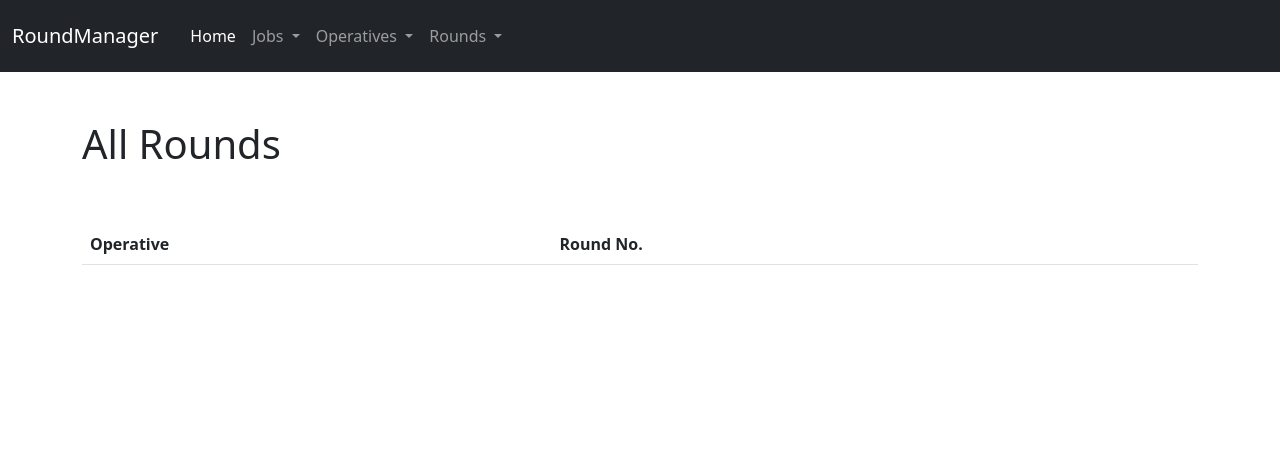
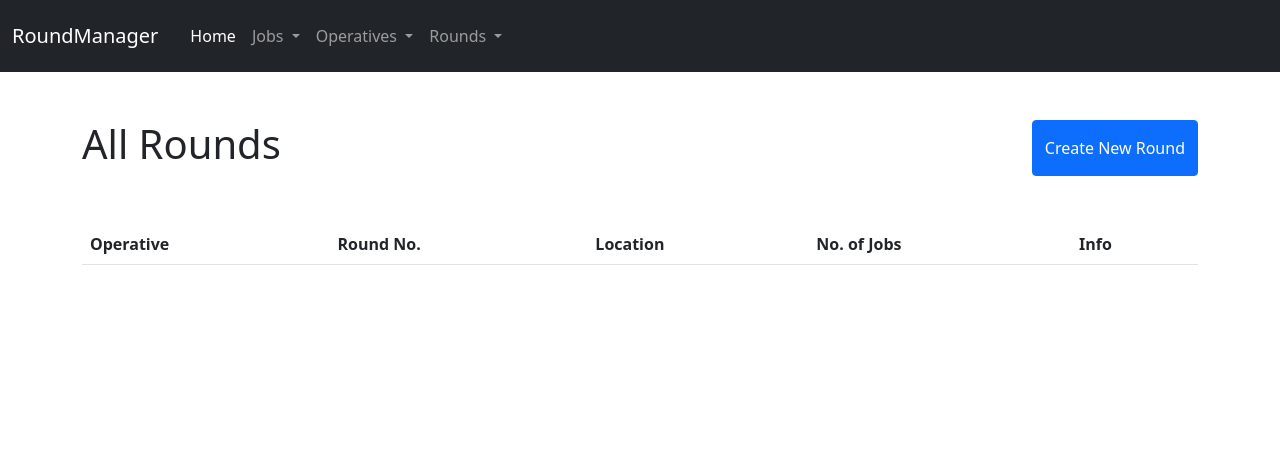
Before and after one commit to Mr-Dean/Round-Manager, a Node server app: page /rounds in a window 1280 px wide. Shown: the top 452 px of the page. Run offline with Node 20, Linux system fonts and the light colour scheme; data that the repository does not hold is empty; some libraries are stand-ins or nearby versions.

Commit message:
organise data for round show and round index, table striped styling added

```diff
--- a/models/jobs.js
+++ b/models/jobs.js
@@ -2,6 +2,7 @@ const mongoose = require('mongoose');
 const { Schema } = mongoose;
 
 const JobSchema = new Schema({
+    location: String,
     roundNumber: Number,
     ref: String,
     name: String,
--- a/schemas.js
+++ b/schemas.js
@@ -2,6 +2,7 @@ const Joi = require('joi');
 
 module.exports.jobSchema = Joi.object({
     job: Joi.object({
+        location: Joi.string().required(),
         roundNumber: Joi.number().required(),
         ref: Joi.string().required(),
         name: Joi.string().required(),
--- a/views/jobs/index.ejs
+++ b/views/jobs/index.ejs
@@ -4,10 +4,11 @@
     <a class="btn btn-primary d-flex align-items-center" href="/jobs/newjob">Add Job</a>
     </div>
     <div class="table-responsive">
-    <table class="table">
+    <table class="table table-striped">
         <thead>
         <tr>
             <th>Round</th>
+            <th>Location</th>
             <th>Ref.</th>
             <th>Name</th>
             <th>Address</th>
@@ -23,6 +24,9 @@
             <tr>
                 <td>
                     <%= job.roundNumber %>
+                </td>
+                <td>
+                    <%= job.location %>
                 </td>
                 <td>
                     <%= job.ref %>
--- a/views/operatives/details.ejs
+++ b/views/operatives/details.ejs
@@ -10,7 +10,6 @@
         <tr>
             <th scope="col">Name</th>
             <th scope="col">Number</th>
-            <th scope="col">Tools</th>
         </tr>
     </thead>
         <tr>
--- a/views/operatives/index.ejs
+++ b/views/operatives/index.ejs
@@ -6,7 +6,7 @@
     <a class="btn btn-primary d-flex align-items-center" href="/operatives/new">Add Operative</a>
     </div>
     <div class="table-responsive col-6 offset-3">
-    <table class="table text-center">
+    <table class="table table-striped text-center">
         <thead>
         <tr>
             <th scope="col">Name</th>
--- a/views/rounds/index.ejs
+++ b/views/rounds/index.ejs
@@ -3,29 +3,29 @@
 
 <div class="d-flex justify-content-between mb-5">
     <h1>All Rounds</h1>
+    <a class="btn btn-primary d-flex align-items-center" href="/rounds/new">Create New Round</a>
     </div>
     <div class="table-responsive">
-    <table class="table">
+    <table class="table table-striped">
         <thead>
         <tr>
             <th>Operative</th>
             <th>Round No.</th>
-            <th></th><th></th>
-
+            <th>Location</th>
+            <th>No. of Jobs</th>
+            <th>Info</th>
         </tr>
     </thead>
 
+    <!--will have to figure out if all operatives are assigned to particular location-->
+        <% for (let round of rounds) { %>
+        <tr>
+            <td><%= round.operative %></td>
+            <td><%= round.jobs[0].roundNumber%></td>
+            <td><%= round.jobs[0].location%></td>
+            <td><%= round.jobs.length%></td>
+            <td><a href="/rounds/<%= round._id %>">View</a></td>
+        </tr>
 
-
-
+        <% } %>
     </table>
-        <!-- trying to access keys of objects in the array while ensuring they are still linked to the operative-->
-        <% for (let round of rounds) { %>
-            <% round.jobs.forEach (function (item) { %>
-                 <%console.log(round.operative + item.name) %>
-            <% }) %>
-            <a href="/rounds/<%= round._id %>">View</a>
-        <% } %>
-
-    <p><%= rounds %></p>
-</div>
```
Also changed, not shown: views/jobs/newjob.ejs (+11 -4 lines), views/rounds/show.ejs (+55 -2 lines).
